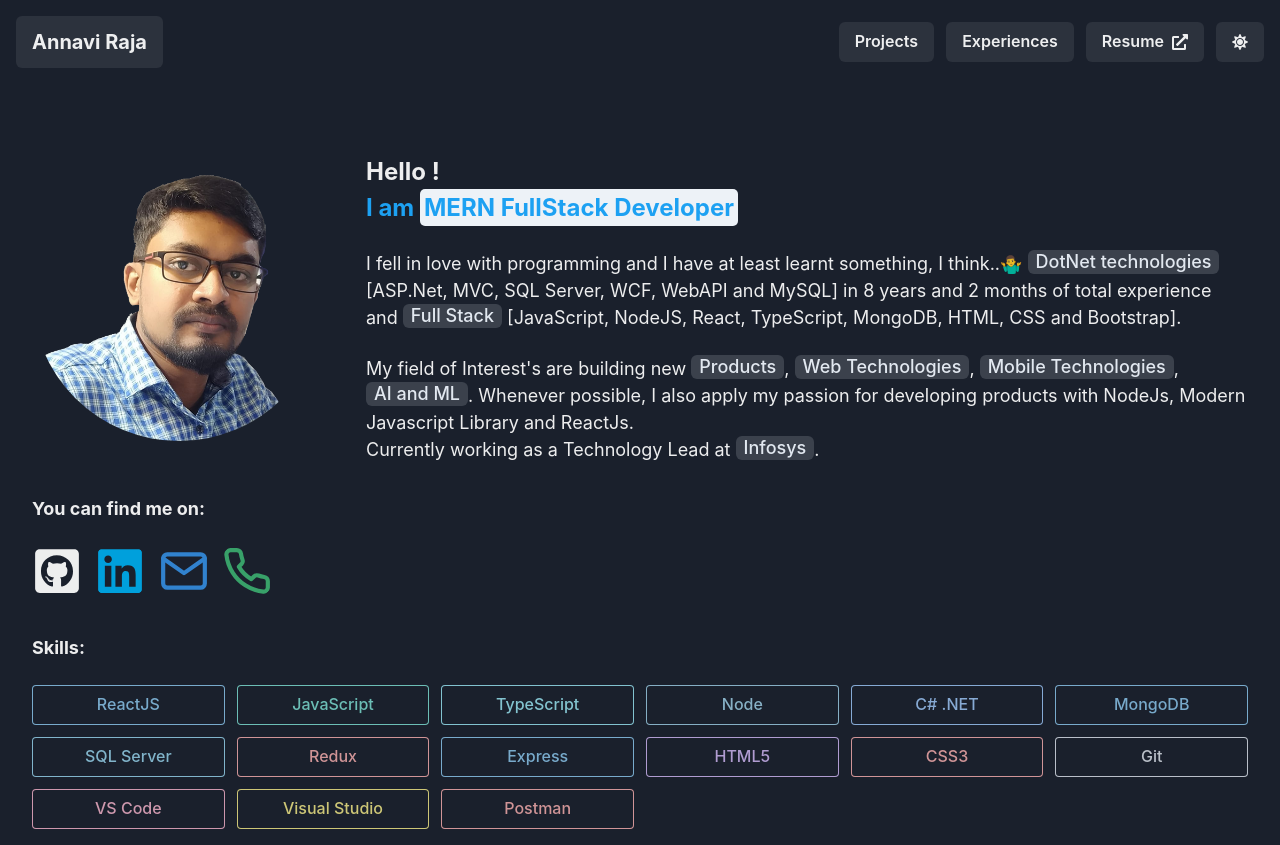
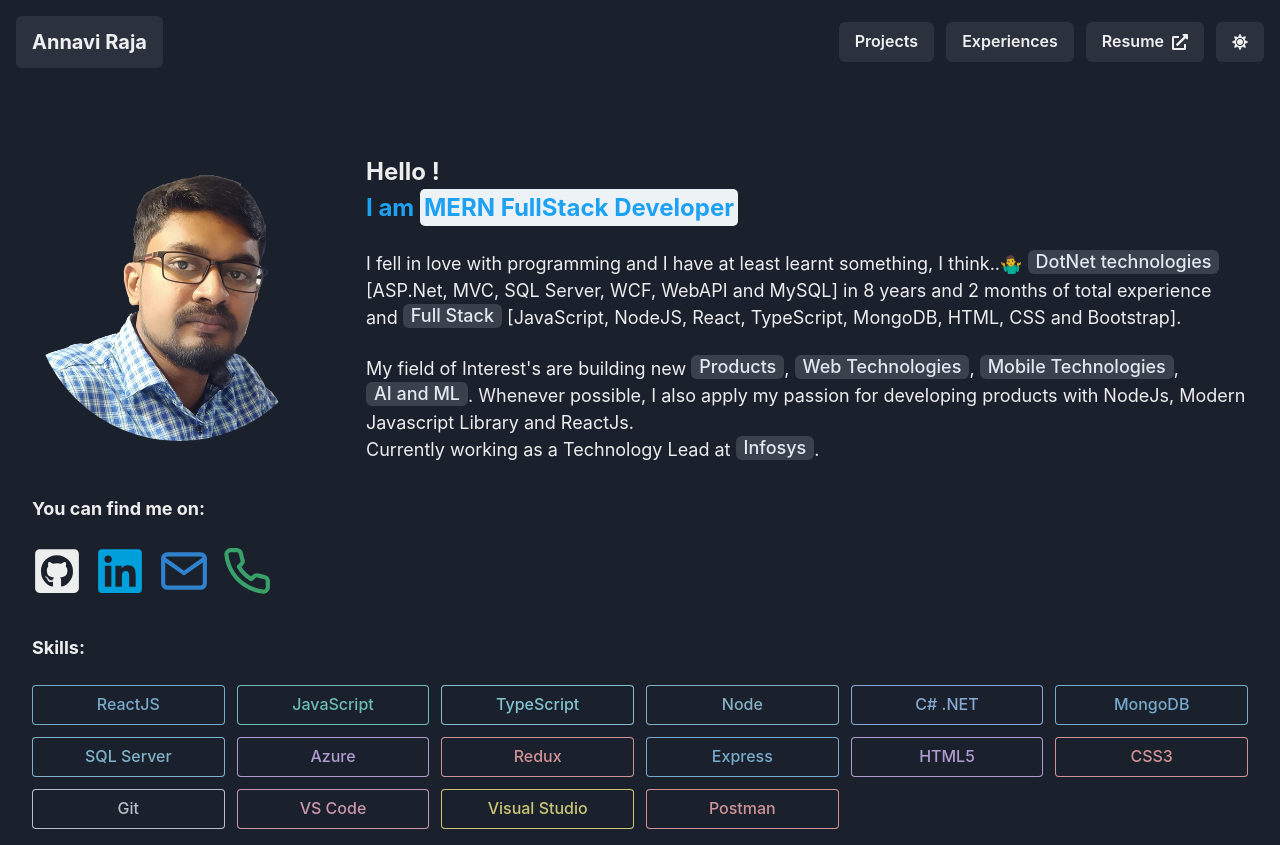
Before and after one commit to ANNAVIRAJA-ARIKRISHNAN/portfolio-2022, a React (Create React App) app: page / in a window 1280 px wide. Built offline with nearby package versions, Linux system fonts and the light colour scheme.

Commit message:
Update skills.component.jsx

```diff
--- a/src/components/skills/skills.component.jsx
+++ b/src/components/skills/skills.component.jsx
@@ -10,6 +10,7 @@
   { name: "C# .NET", colorScheme: "messenger" },
   { name: "MongoDB", colorScheme: "blue" },
   { name: "SQL Server", colorScheme: "linkedin" },
+  { name: "Azure", colorScheme: "purple" },
   { name: "Redux", colorScheme: "red" },
   { name: "Express", colorScheme: "blue" },
   { name: "HTML5", colorScheme: "purple" },
```
